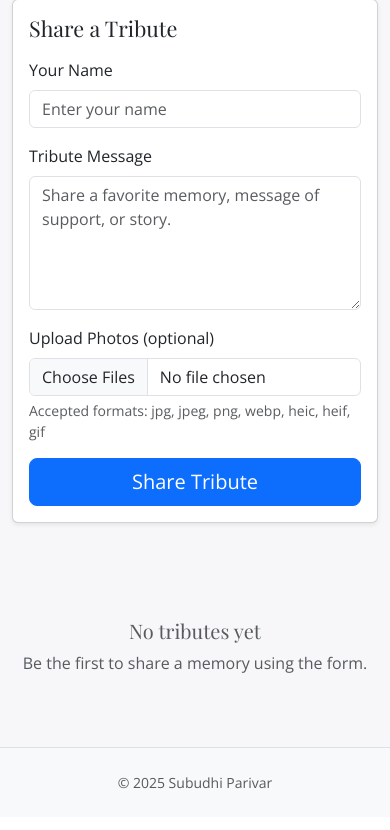
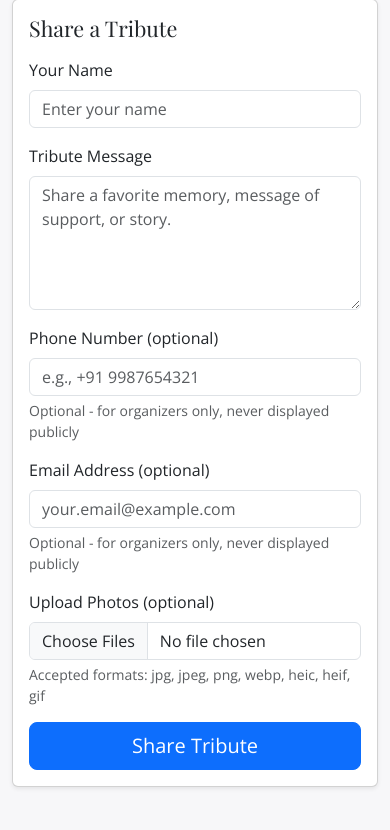
Before and after one commit to PunitSubudhi/minimal-memorial-website, a Flask app: page /tributes in a window 390 px wide. Shown: the part 317-1147 px from the top of the page. Before the commit the page ends 1106 px from the top, so only its background shows below. Run offline with Flask 3, Linux system fonts and the light colour scheme.

Commit message:
Add optional phone and email contact fields to tribute submission form and backend

```diff
--- a/app/forms.py
+++ b/app/forms.py
@@ -36,6 +36,20 @@ class TributeForm(FlaskForm):
             "placeholder": "Share a favorite memory, message of support, or story.",
         },
     )
+    phone = StringField(
+        "Phone Number (optional)",
+        validators=[
+            Optional(),
+            Length(max=20),
+            Regexp(r"^[\d\s\-\+\(\)\.]+$", message="Invalid phone number format"),
+        ],
+        render_kw={"placeholder": "e.g., +91 9987654321"},
+    )
+    email = StringField(
+        "Email Address (optional)",
+        validators=[Optional(), Email(), Length(max=120)],
+        render_kw={"placeholder": "your.email@example.com", "type": "email"},
+    )
     photos = MultipleFileField("Upload Photos (optional)")
     submit = SubmitField("Share Tribute")
 
--- a/app/routes.py
+++ b/app/routes.py
@@ -37,6 +37,8 @@ def index() -> str:
                 name=form.name.data,
                 message=form.message.data,
                 photo_entries=entries,
+                phone=form.phone.data,
+                email=form.email.data,
             )
         except Exception:  # pragma: no cover - defensive server guard
             db.session.rollback()
--- a/app/templates/partials/_form.html
+++ b/app/templates/partials/_form.html
@@ -17,6 +17,24 @@
                     <div class="invalid-feedback d-block">{{ error }}</div>
                 {% endfor %}
             </div>
+            <div class="row">
+                <div class="col-md-6 mb-3">
+                    {{ form.phone.label(class_="form-label") }}
+                    {{ form.phone(class_="form-control", maxlength=20) }}
+                    <div class="form-text">Optional - for organizers only, never displayed publicly</div>
+                    {% for error in form.phone.errors %}
+                        <div class="invalid-feedback d-block">{{ error }}</div>
+                    {% endfor %}
+                </div>
+                <div class="col-md-6 mb-3">
+                    {{ form.email.label(class_="form-label") }}
+                    {{ form.email(class_="form-control", maxlength=120, type="email") }}
+                    <div class="form-text">Optional - for organizers only, never displayed publicly</div>
+                    {% for error in form.email.errors %}
+                        <div class="invalid-feedback d-block">{{ error }}</div>
+                    {% endfor %}
+                </div>
+            </div>
             <div class="mb-3">
                 {{ form.photos.label(class_="form-label") }}
                 {{ form.photos(class_="form-control", multiple=true) }}
```
Also changed, not shown: app/services/tributes.py (+11 -1 lines), tests/test_services.py (+33 -0 lines).
